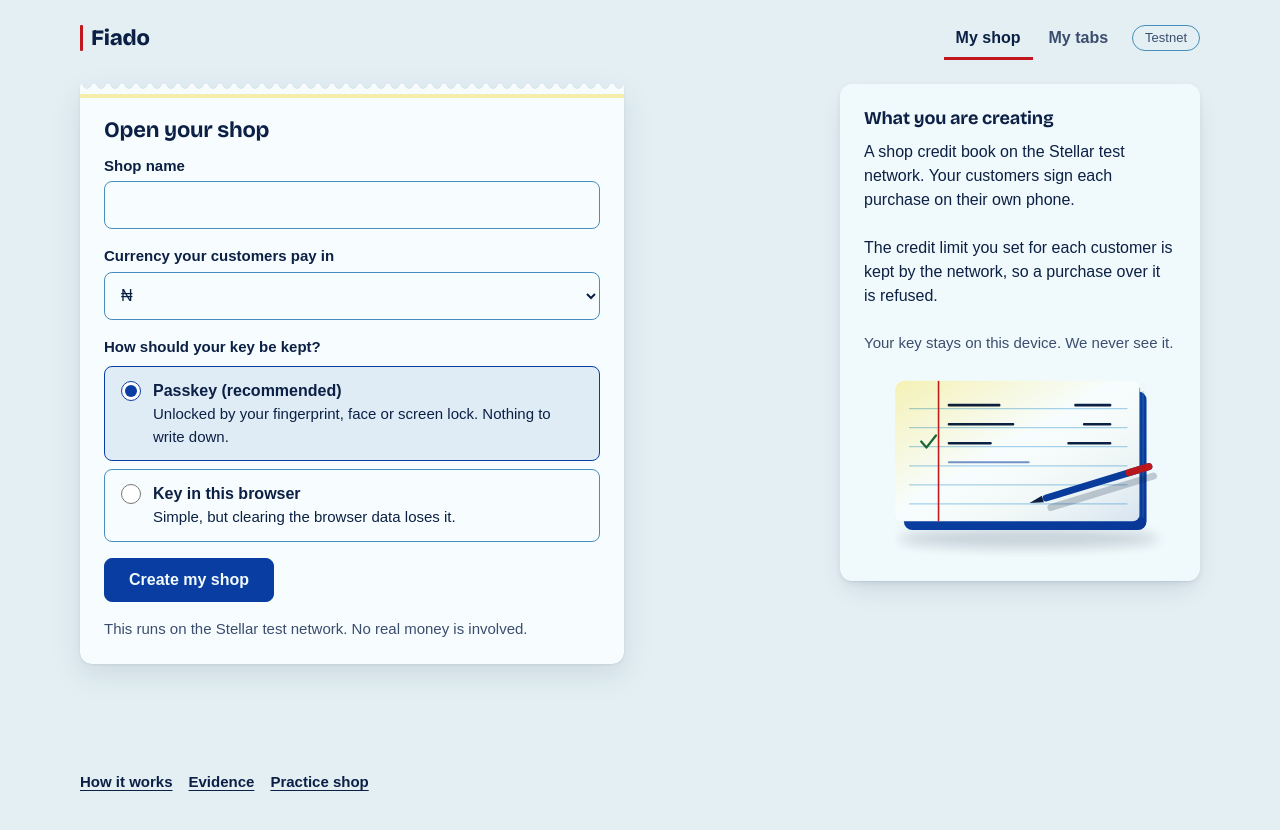
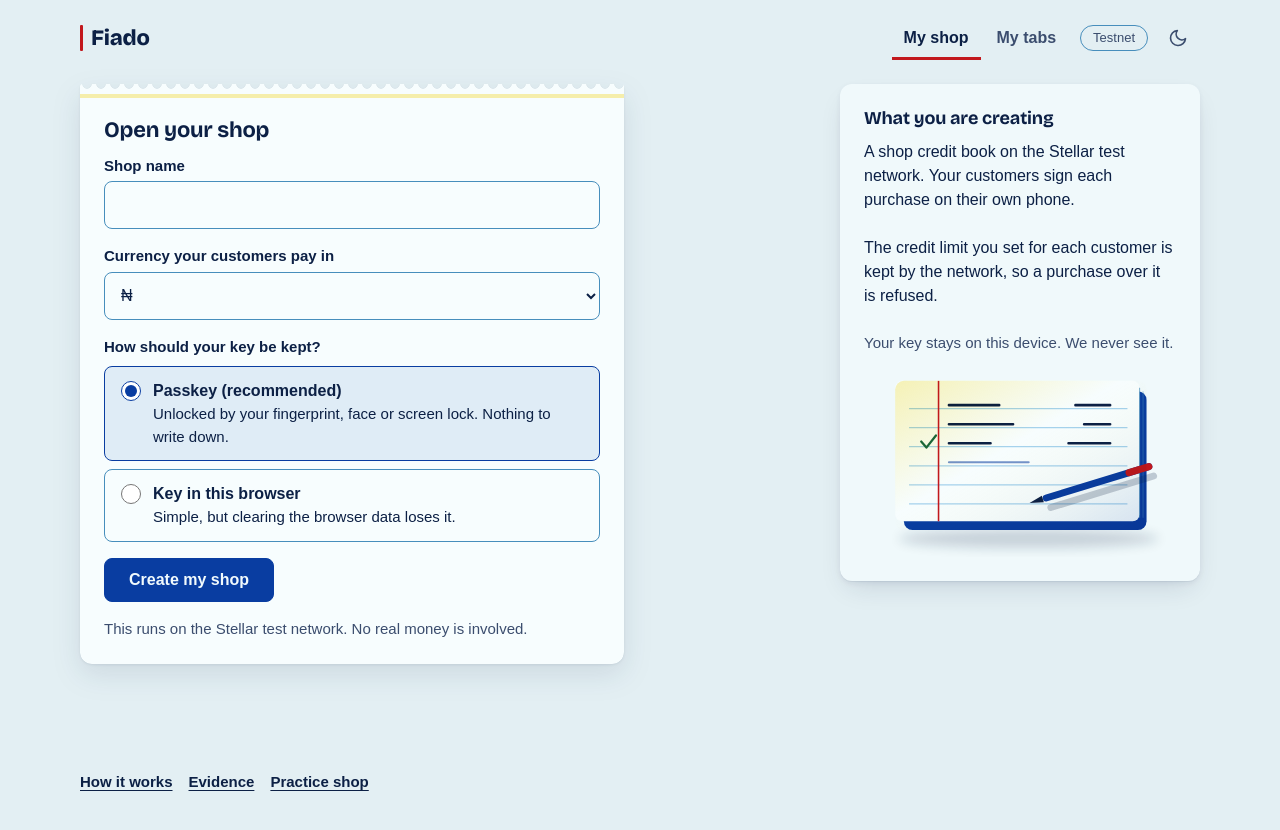
Before and after one commit to JUICEWRLD998/fiado, a Next.js app: page /shop in a window 1280 px wide. Shown: the top 830 px of the page. Built offline with nearby package versions, Linux system fonts and the light colour scheme; a web font is replaced by a local one; what @stellar/stellar-sdk would draw is missing.

Commit message:
feat(ui): light/dark switch in the header, remembered on the device, applied before first paint

```diff
--- a/app/layout.tsx
+++ b/app/layout.tsx
@@ -15,7 +15,15 @@ export const viewport: Viewport = {
 
 export default function RootLayout({ children }: { children: React.ReactNode }) {
   return (
-    <html lang="en" className={`${bricolage.variable} ${atkinson.variable}`}>
+    <html lang="en" className={`${bricolage.variable} ${atkinson.variable}`} suppressHydrationWarning>
+      <head>
+        {/* Apply a saved light/dark choice before first paint, so the page never flashes the wrong theme. */}
+        <script
+          dangerouslySetInnerHTML={{
+            __html: `try{var t=localStorage.getItem('fiado-theme');if(t==='light'||t==='dark')document.documentElement.dataset.theme=t}catch(e){}`,
+          }}
+        />
+      </head>
       <body>
         <MotionProvider>{children}</MotionProvider>
       </body>
--- a/src/ui/Shell.tsx
+++ b/src/ui/Shell.tsx
@@ -4,6 +4,7 @@ import Link from 'next/link';
 import { usePathname } from 'next/navigation';
 import type { ReactNode } from 'react';
 import s from './shell.module.css';
+import { ThemeToggle } from './ThemeToggle';
 import { Wordmark } from './Wordmark';
 
 const LINKS = [
@@ -39,6 +40,7 @@ export function Shell({ children, footer, tag = 'Testnet' }: { children: ReactNo
               {tag}
             </span>
           )}
+          <ThemeToggle />
         </nav>
       </header>
       <main id="main" className={s.main}>
--- /dev/null
+++ b/src/ui/ThemeToggle.tsx
@@ -0,0 +1,66 @@
+'use client';
+
+import { useSyncExternalStore } from 'react';
+import s from './shell.module.css';
+
+export const THEME_KEY = 'fiado-theme';
+const CHANGED = 'fiado-theme-changed';
+type Theme = 'light' | 'dark';
+
+/** Re-render when the choice is switched here, or when the device's own setting changes. */
+function subscribe(onChange: () => void) {
+  const device = window.matchMedia('(prefers-color-scheme: dark)');
+  window.addEventListener(CHANGED, onChange);
+  device.addEventListener('change', onChange);
+  return () => {
+    window.removeEventListener(CHANGED, onChange);
+    device.removeEventListener('change', onChange);
+  };
+}
+
+/** The theme the page is showing now: the saved choice if there is one, otherwise the device's setting. */
+function current(): Theme {
+  const set = document.documentElement.dataset.theme;
+  if (set === 'light' || set === 'dark') return set;
+  return window.matchMedia('(prefers-color-scheme: dark)').matches ? 'dark' : 'light';
+}
+
+/** Switches the whole app between light and dark and remembers the choice on this device. */
+export function ThemeToggle() {
+  // null on the server and during hydration, so the first paint matches the server's HTML
+  const theme = useSyncExternalStore<Theme | null>(subscribe, current, () => null);
+
+  function toggle() {
+    const next: Theme = current() === 'dark' ? 'light' : 'dark';
+    document.documentElement.dataset.theme = next;
+    try {
+      localStorage.setItem(THEME_KEY, next);
+    } catch {
+      // storage blocked: the choice still applies until the page is closed
+    }
+    window.dispatchEvent(new Event(CHANGED));
+  }
+
+  const dark = theme === 'dark';
+  return (
+    <button
+      type="button"
+      className={s.theme}
+      data-testid="theme-toggle"
+      aria-label={theme === null ? 'Switch colour theme' : dark ? 'Switch to light mode' : 'Switch to dark mode'}
+      title={dark ? 'Switch to light mode' : 'Switch to dark mode'}
+      onClick={toggle}
+    >
+      {dark ? (
+        <svg viewBox="0 0 24 24" width="20" height="20" fill="none" stroke="currentColor" strokeWidth="2" strokeLinecap="round" aria-hidden="true">
+          <circle cx="12" cy="12" r="4" />
+          <path d="M12 2v2M12 20v2M4.9 4.9l1.4 1.4M17.7 17.7l1.4 1.4M2 12h2M20 12h2M4.9 19.1l1.4-1.4M17.7 6.3l1.4-1.4" />
+        </svg>
+      ) : (
+        <svg viewBox="0 0 24 24" width="20" height="20" fill="none" stroke="currentColor" strokeWidth="2" strokeLinecap="round" strokeLinejoin="round" aria-hidden="true">
+          <path d="M21 12.8A9 9 0 1 1 11.2 3a7 7 0 0 0 9.8 9.8z" />
+        </svg>
+      )}
+    </button>
+  );
+}
--- a/src/ui/shell.module.css
+++ b/src/ui/shell.module.css
@@ -72,6 +72,30 @@
   color: var(--ink-2);
   font-size: var(--text-xs);
   white-space: nowrap;
+}
+
+/* the light/dark switch: an icon button with a full-size hit area */
+.theme {
+  display: inline-flex;
+  align-items: center;
+  justify-content: center;
+  width: var(--target);
+  height: var(--target);
+  margin-left: var(--space-1);
+  padding: 0;
+  border: 0;
+  border-radius: var(--radius-control);
+  background: transparent;
+  color: var(--ink-2);
+  cursor: pointer;
+  transition: color var(--dur-micro) var(--ease-out), background-color var(--dur-micro) var(--ease-out);
+}
+
+@media (hover: hover) and (pointer: fine) {
+  .theme:hover {
+    color: var(--ink);
+    background: var(--accent-wash);
+  }
 }
 
 .main {
@@ -152,4 +176,19 @@
   .tag {
     display: none;
   }
+
+  /* wordmark, two links and the theme switch have to fit one line at 320px */
+  .bar {
+    gap: var(--space-2);
+    padding-inline: var(--space-3);
+  }
+
+  .link {
+    padding: 0 var(--space-2);
+    white-space: nowrap;
+  }
+
+  .theme {
+    margin-left: 0;
+  }
 }
--- a/src/ui/slip.module.css
+++ b/src/ui/slip.module.css
@@ -38,3 +38,8 @@
     filter: drop-shadow(0 1px 1px oklch(0% 0 0 / 0.3)) drop-shadow(0 10px 14px oklch(0% 0 0 / 0.35));
   }
 }
+
+/* chosen with the switch, whatever the device setting is */
+:root[data-theme='dark'] .wrap {
+  filter: drop-shadow(0 1px 1px oklch(0% 0 0 / 0.3)) drop-shadow(0 10px 14px oklch(0% 0 0 / 0.35));
+}
```
Also changed, not shown: 1 other file (tests, documents, lock files or other folders).
